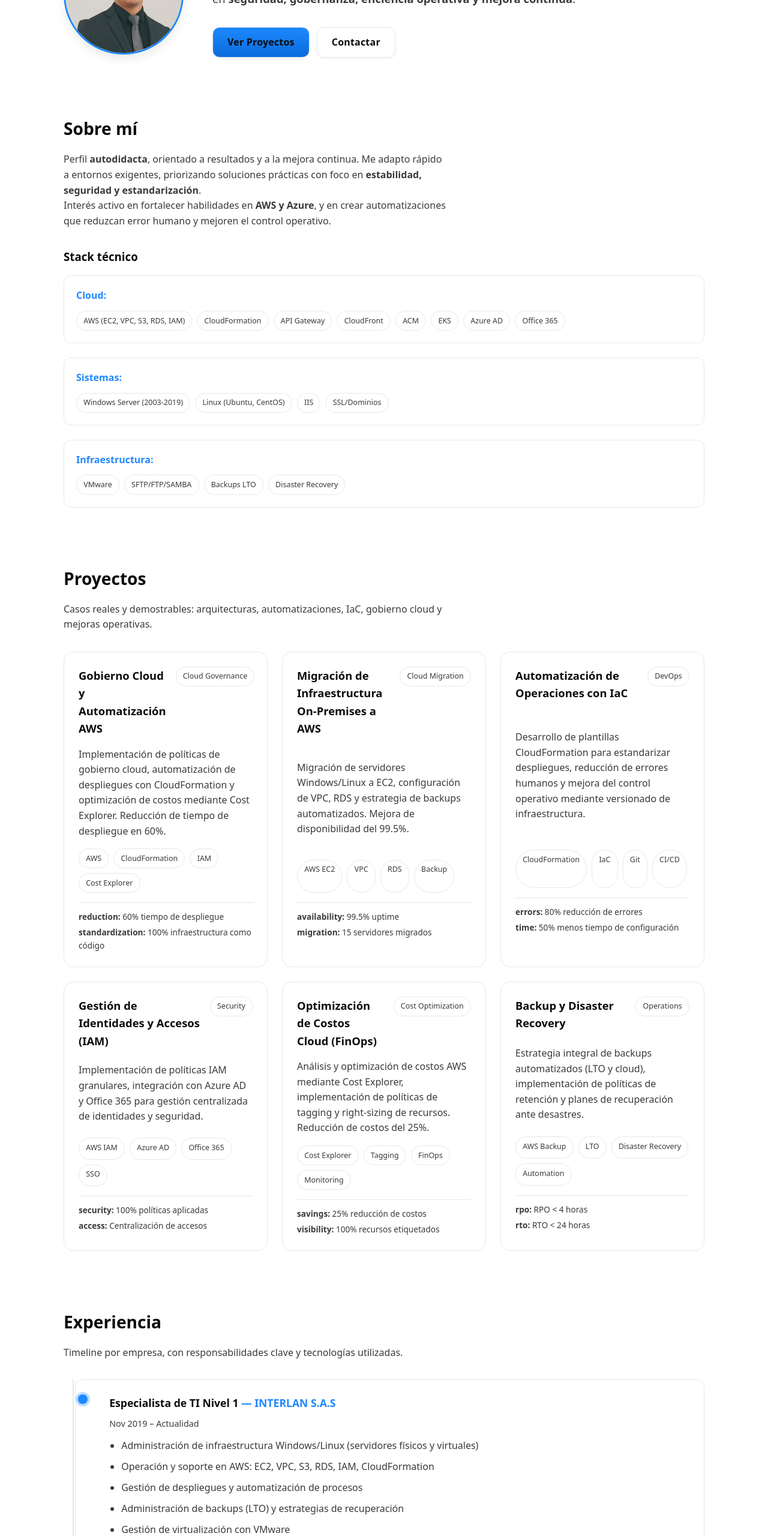
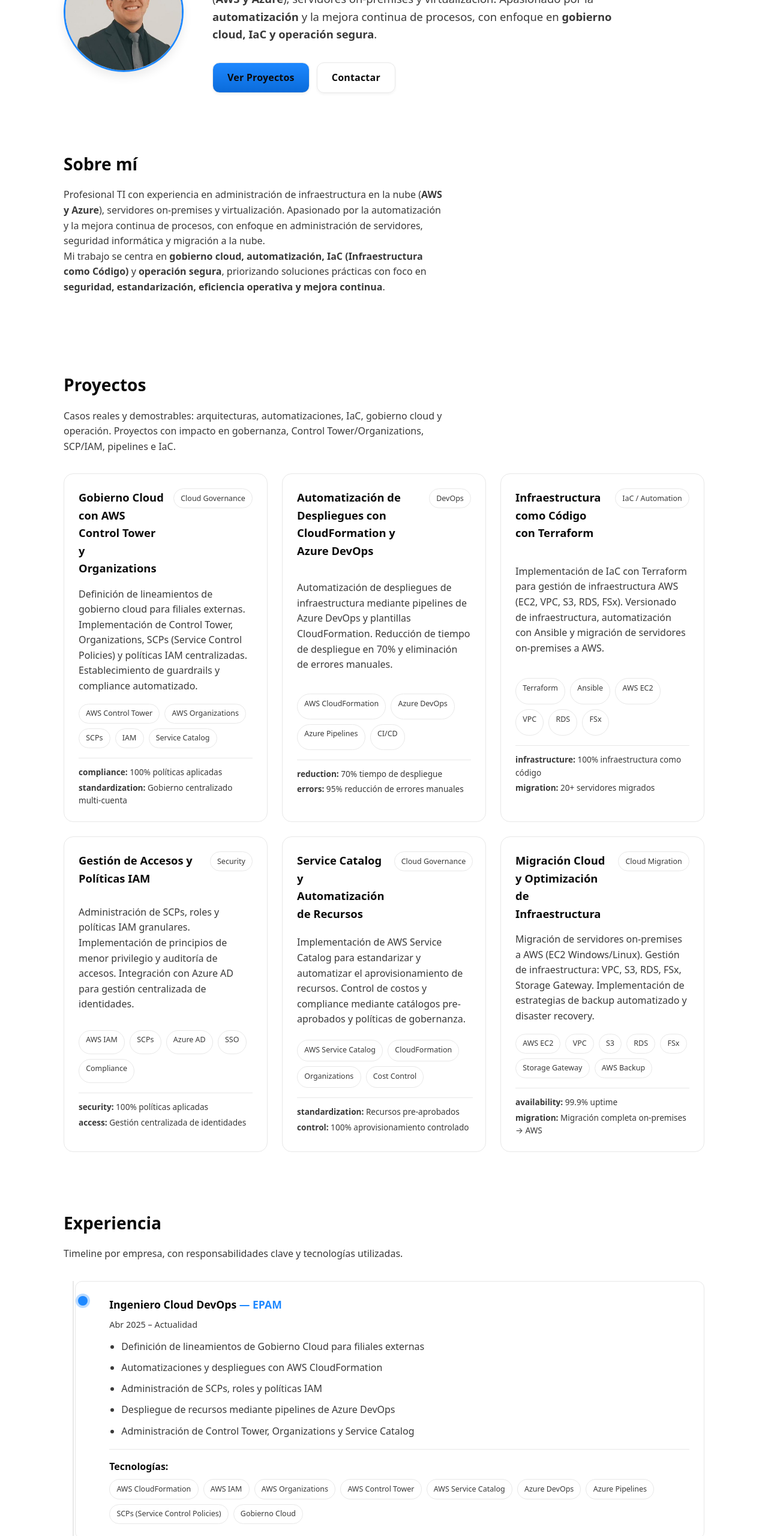
Before and after one commit to Dagnover/portfolio, a plain HTML site: page index.html in a window 1280 px wide. Shown: the part 240-2800 px from the top of the page at 60% size. Drawn offline with Linux system fonts and the light colour scheme.

Commit message:
version 3 del portfolio

```diff
--- a/index.html
+++ b/index.html
@@ -3,9 +3,9 @@
 <head>
     <meta charset="UTF-8">
     <meta name="viewport" content="width=device-width, initial-scale=1.0">
-    <meta name="description" content="Portafolio de Cristian Machado - Especialista Cloud & SysAdmin / DevOps con experiencia en AWS, Azure, automatización e infraestructura">
+    <meta name="description" content="Portafolio de Cristian Machado - Ingeniero Cloud DevOps / SysOps con experiencia en AWS, Azure, automatización, IaC y gobierno cloud">
     <link rel="stylesheet" href="css/styles.css">
-    <title>Cristian Machado | Cloud & SysAdmin / DevOps</title>
+    <title>Cristian Machado | Cloud DevOps / SysOps</title>
 </head>
 <body>
     <!-- Skip link para accesibilidad -->
@@ -26,7 +26,8 @@
                 <li><a href="#sobre-mi">Sobre mí</a></li>
                 <li><a href="#proyectos">Proyectos</a></li>
                 <li><a href="#experiencia">Experiencia</a></li>
-                <li><a href="#formacion">Formación</a></li>
+                <li><a href="#formacion">Educación</a></li>
+                <li><a href="#habilidades">Habilidades</a></li>
                 <li><a href="#vision">Visión</a></li>
                 <li><a href="#contacto">Contacto</a></li>
             </ul>
@@ -42,10 +43,11 @@
                         <img src="assets/img/profile.jpg" alt="Cristian Machado" class="profile-image">
                     </div>
                     <div class="hero-text">
-                        <h1>Cloud & SysAdmin / DevOps</h1>
+                        <h1>Cloud DevOps / SysOps</h1>
                         <p class="lead">
-                            Especialista en infraestructura cloud, automatización y operaciones.
-                            Enfoque en <strong>seguridad, gobernanza, eficiencia operativa y mejora continua</strong>.
+                            Profesional TI con experiencia en administración de infraestructura en la nube (<strong>AWS y Azure</strong>),
+                            servidores on-premises y virtualización. Apasionado por la <strong>automatización</strong> y la mejora continua
+                            de procesos, con enfoque en <strong>gobierno cloud, IaC y operación segura</strong>.
                         </p>
                         <div class="hero-cta">
                             <a href="#proyectos" class="btn">Ver Proyectos</a>
@@ -62,53 +64,15 @@
                 <h2>Sobre mí</h2>
                 <div class="section-intro">
                     <p>
-                        Perfil <strong>autodidacta</strong>, orientado a resultados y a la mejora continua.
-                        Me adapto rápido a entornos exigentes, priorizando soluciones prácticas con foco en
-                        <strong>estabilidad, seguridad y estandarización</strong>.
+                        Profesional TI con experiencia en administración de infraestructura en la nube (<strong>AWS y Azure</strong>),
+                        servidores on-premises y virtualización. Apasionado por la automatización y la mejora continua de procesos,
+                        con enfoque en administración de servidores, seguridad informática y migración a la nube.
                     </p>
                     <p>
-                        Interés activo en fortalecer habilidades en <strong>AWS y Azure</strong>, y en crear
-                        automatizaciones que reduzcan error humano y mejoren el control operativo.
+                        Mi trabajo se centra en <strong>gobierno cloud, automatización, IaC (Infraestructura como Código)</strong>
+                        y <strong>operación segura</strong>, priorizando soluciones prácticas con foco en
+                        <strong>seguridad, estandarización, eficiencia operativa y mejora continua</strong>.
                     </p>
-                </div>
-
-                <div class="stack-l" style="margin-top: 2rem;">
-                    <div>
-                        <h3>Stack técnico</h3>
-                        <div class="tech-grid">
-                            <div class="tech-category">
-                                <strong>Cloud:</strong>
-                                <div class="tags">
-                                    <span class="tag">AWS (EC2, VPC, S3, RDS, IAM)</span>
-                                    <span class="tag">CloudFormation</span>
-                                    <span class="tag">API Gateway</span>
-                                    <span class="tag">CloudFront</span>
-                                    <span class="tag">ACM</span>
-                                    <span class="tag">EKS</span>
-                                    <span class="tag">Azure AD</span>
-                                    <span class="tag">Office 365</span>
-                                </div>
-                            </div>
-                            <div class="tech-category">
-                                <strong>Sistemas:</strong>
-                                <div class="tags">
-                                    <span class="tag">Windows Server (2003-2019)</span>
-                                    <span class="tag">Linux (Ubuntu, CentOS)</span>
-                                    <span class="tag">IIS</span>
-                                    <span class="tag">SSL/Dominios</span>
-                                </div>
-                            </div>
-                            <div class="tech-category">
-                                <strong>Infraestructura:</strong>
-                                <div class="tags">
-                                    <span class="tag">VMware</span>
-                                    <span class="tag">SFTP/FTP/SAMBA</span>
-                                    <span class="tag">Backups LTO</span>
-                                    <span class="tag">Disaster Recovery</span>
-                                </div>
-                            </div>
-                        </div>
-                    </div>
                 </div>
             </div>
         </section>
@@ -118,7 +82,8 @@
             <div class="container">
                 <h2>Proyectos</h2>
                 <p class="section-intro">
-                    Casos reales y demostrables: arquitecturas, automatizaciones, IaC, gobierno cloud y mejoras operativas.
+                    Casos reales y demostrables: arquitecturas, automatizaciones, IaC, gobierno cloud y operación.
+                    Proyectos con impacto en gobernanza, Control Tower/Organizations, SCP/IAM, pipelines e IaC.
                 </p>
                 <div class="grid" id="projects-container">
                     <!-- Renderizado dinámicamente por main.js -->
@@ -142,11 +107,24 @@
         <!-- Formación -->
         <section id="formacion" class="section">
             <div class="container">
-                <h2>Cursos y formación</h2>
+                <h2>Educación y certificaciones</h2>
                 <p class="section-intro">
-                    Certificaciones y cursos en AWS, Azure, y estudios técnicos.
+                    Estudios y certificaciones relevantes en cloud, sistemas y redes.
                 </p>
                 <div id="education-container">
+                    <!-- Renderizado dinámicamente por main.js -->
+                </div>
+            </div>
+        </section>
+
+        <!-- Habilidades -->
+        <section id="habilidades" class="section">
+            <div class="container">
+                <h2>Habilidades técnicas</h2>
+                <p class="section-intro">
+                    Stack técnico resumido y priorizado por valor de negocio.
+                </p>
+                <div class="tech-grid" id="skills-container">
                     <!-- Renderizado dinámicamente por main.js -->
                 </div>
             </div>
@@ -162,7 +140,7 @@
                     </p>
                     <ul>
                         <li><strong>Arquitectura Cloud:</strong> Especialización en diseño de arquitecturas cloud escalables, seguras y cost-optimized en AWS y Azure.</li>
-                        <li><strong>Gobierno Cloud:</strong> Liderar iniciativas de gobierno cloud, políticas de seguridad, compliance y mejores prácticas.</li>
+                        <li><strong>Gobierno Cloud:</strong> Liderar iniciativas de gobierno cloud, políticas de seguridad, compliance y mejores prácticas. Profundizar en Control Tower, Organizations y Service Catalog.</li>
                         <li><strong>Automatización:</strong> Profundizar en IaC (Terraform, CloudFormation), CI/CD pipelines y automatización completa de operaciones.</li>
                         <li><strong>Liderazgo técnico:</strong> Contribuir como arquitecto cloud senior, mentoría y transferencia de conocimiento.</li>
                         <li><strong>FinOps:</strong> Especialización en optimización de costos cloud y gestión financiera de infraestructura.</li>
@@ -180,7 +158,7 @@
                 </p>
                 <div class="contact-grid">
                     <div class="contact-info">
-                        <p>Estoy disponible para oportunidades profesionales, colaboraciones y proyectos relacionados con cloud, DevOps e infraestructura.</p>
+                        <p>Estoy disponible para oportunidades profesionales, colaboraciones y proyectos relacionados con cloud, DevOps, SysOps e infraestructura.</p>
                         <div class="social">
                             <a href="https://linkedin.com/in/cristianmachado" target="_blank" rel="noopener noreferrer" aria-label="LinkedIn">
                                 <span class="icon">LinkedIn</span>
@@ -209,6 +187,7 @@
     <script src="js/data/projects.js"></script>
     <script src="js/data/experience.js"></script>
     <script src="js/data/education.js"></script>
+    <script src="js/data/skills.js"></script>
     <script src="js/main.js"></script>
 </body>
 </html>
--- a/js/data/education.js
+++ b/js/data/education.js
@@ -2,7 +2,7 @@
 window.education = [
   {
     id: 1,
-    title: "Tecnólogo en Desarrollo de Aplicaciones",
+    title: "Tecnólogo en Desarrollo de Aplicaciones SAS",
     institution: "ITM (Instituto Tecnológico Metropolitano)",
     status: "En curso",
     year: "Actualidad",
@@ -18,38 +18,34 @@ window.education = [
   },
   {
     id: 3,
-    title: "Cisco CCNA 1 y 2",
-    institution: "CESDE",
+    title: "AWS Cloud Practitioner",
+    institution: "AWS Training & Certification",
     status: "Completado",
-    year: "2019",
-    type: "Certificación"
+    year: "2024",
+    type: "Certificación Cloud"
   },
   {
     id: 4,
-    title: "Azure AZ-900: Microsoft Azure Fundamentals",
-    status: "Completado",
-    year: "2021",
-    type: "Certificación Cloud"
-  },
-  {
-    id: 5,
-    title: "Azure AZ-104: Microsoft Azure Administrator",
-    status: "Completado",
-    year: "2021",
-    type: "Certificación Cloud"
-  },
-  {
-    id: 6,
     title: "AWS Solutions Architect",
+    institution: "Netec",
     status: "Completado",
     year: "2022",
     type: "Curso Cloud"
   },
   {
-    id: 7,
-    title: "AWS Cloud Practitioner",
+    id: 5,
+    title: "Azure AZ-900 / AZ-104",
+    institution: "Intelligent Training",
     status: "Completado",
-    year: "2022",
+    year: "2021",
     type: "Curso Cloud"
+  },
+  {
+    id: 6,
+    title: "Cisco CCNA 1 y CCNA 2",
+    institution: "CESDE",
+    status: "Completado",
+    year: "2019",
+    type: "Certificación"
   }
 ];
--- a/js/data/experience.js
+++ b/js/data/experience.js
@@ -2,49 +2,83 @@
 window.experience = [
   {
     id: 1,
+    company: "EPAM",
+    position: "Ingeniero Cloud DevOps",
+    period: "Abr 2025 – Actualidad",
+    responsibilities: [
+      "Definición de lineamientos de Gobierno Cloud para filiales externas",
+      "Automatizaciones y despliegues con AWS CloudFormation",
+      "Administración de SCPs, roles y políticas IAM",
+      "Despliegue de recursos mediante pipelines de Azure DevOps",
+      "Administración de Control Tower, Organizations y Service Catalog"
+    ],
+    technologies: [
+      "AWS CloudFormation",
+      "AWS IAM",
+      "AWS Organizations",
+      "AWS Control Tower",
+      "AWS Service Catalog",
+      "Azure DevOps",
+      "Azure Pipelines",
+      "SCPs (Service Control Policies)",
+      "Gobierno Cloud"
+    ]
+  },
+  {
+    id: 2,
+    company: "AXITY",
+    position: "Consultor Cloud SysOps",
+    period: "Ene 2024 – Abr 2025",
+    responsibilities: [
+      "Administración de instancias EC2 Windows y Linux",
+      "Gestión y despliegue de infraestructura en AWS: VPC, S3, RDS, FSx, IAM, Organizations, Storage Gateway, CloudFormation, AWS Backup",
+      "Implementación de IaC con Terraform",
+      "Migración de servidores on-premises → AWS",
+      "Automatización con Terraform y Ansible"
+    ],
+    technologies: [
+      "AWS EC2",
+      "AWS VPC",
+      "AWS S3",
+      "AWS RDS",
+      "AWS FSx",
+      "AWS IAM",
+      "AWS Organizations",
+      "AWS Storage Gateway",
+      "AWS CloudFormation",
+      "AWS Backup",
+      "Terraform",
+      "Ansible",
+      "Linux",
+      "Windows Server"
+    ]
+  },
+  {
+    id: 3,
     company: "INTERLAN S.A.S",
     position: "Especialista de TI Nivel 1",
-    period: "Nov 2019 – Actualidad",
+    period: "Nov 2019 – Ene 2024",
     responsibilities: [
-      "Administración de infraestructura Windows/Linux (servidores físicos y virtuales)",
-      "Operación y soporte en AWS: EC2, VPC, S3, RDS, IAM, CloudFormation",
-      "Gestión de despliegues y automatización de procesos",
-      "Administración de backups (LTO) y estrategias de recuperación",
-      "Gestión de virtualización con VMware",
-      "Administración de Office 365 y Azure Active Directory",
+      "Administración de servidores Windows y Linux on-premises",
+      "Gestión en AWS (EC2, VPC, S3, RDS) y Azure Active Directory",
+      "Administración de VMware y Office 365",
+      "Administración de backups en cintas LTO",
       "Soporte técnico nivel 1 y resolución de incidencias",
       "Mantenimiento preventivo y correctivo de infraestructura"
     ],
     technologies: [
-      "AWS (EC2, VPC, S3, RDS, IAM, CloudFormation, API Gateway, CloudFront, ACM, Backup, Cost Explorer, EKS)",
+      "AWS EC2",
+      "AWS VPC",
+      "AWS S3",
+      "AWS RDS",
+      "Azure Active Directory",
+      "VMware",
+      "Office 365",
       "Windows Server (2003-2019)",
       "Linux (Ubuntu Server, CentOS)",
-      "VMware",
-      "Office 365 / Azure AD",
-      "IIS, SSL/Dominios",
-      "SFTP/FTP/SAMBA",
-      "Backups LTO"
-    ]
-  },
-  {
-    id: 2,
-    company: "IDEMIA Colombia S.A.S",
-    position: "Técnico en Mesa de Ayuda",
-    period: "Abr 2019 – Oct 2019",
-    responsibilities: [
-      "Administración de servidores on-premises",
-      "Soporte técnico a producción",
-      "Gestión de antivirus y seguridad",
-      "Mantenimiento de inventarios de hardware y software",
-      "Implementación de soluciones técnicas",
-      "Resolución de tickets de soporte"
-    ],
-    technologies: [
-      "Windows Server",
-      "Linux",
-      "Antivirus",
-      "Inventarios",
-      "Soporte técnico"
+      "Backups LTO",
+      "IIS",
+      "SSL/Dominios"
     ]
   }
 ];
--- a/js/data/projects.js
+++ b/js/data/projects.js
@@ -1,69 +1,70 @@
 // Array de proyectos - Casos reales y demostrables
+// Enfoque: gobierno cloud, automatización, IaC y operación segura
 window.projects = [
   {
     id: 1,
-    title: "Gobierno Cloud y Automatización AWS",
-    description: "Implementación de políticas de gobierno cloud, automatización de despliegues con CloudFormation y optimización de costos mediante Cost Explorer. Reducción de tiempo de despliegue en 60%.",
-    technologies: ["AWS", "CloudFormation", "IAM", "Cost Explorer"],
+    title: "Gobierno Cloud con AWS Control Tower y Organizations",
+    description: "Definición de lineamientos de gobierno cloud para filiales externas. Implementación de Control Tower, Organizations, SCPs (Service Control Policies) y políticas IAM centralizadas. Establecimiento de guardrails y compliance automatizado.",
+    technologies: ["AWS Control Tower", "AWS Organizations", "SCPs", "IAM", "Service Catalog"],
     category: "Cloud Governance",
     metrics: {
-      reduction: "60% tiempo de despliegue",
-      standardization: "100% infraestructura como código"
+      compliance: "100% políticas aplicadas",
+      standardization: "Gobierno centralizado multi-cuenta"
     }
   },
   {
     id: 2,
-    title: "Migración de Infraestructura On-Premises a AWS",
-    description: "Migración de servidores Windows/Linux a EC2, configuración de VPC, RDS y estrategia de backups automatizados. Mejora de disponibilidad del 99.5%.",
-    technologies: ["AWS EC2", "VPC", "RDS", "Backup"],
-    category: "Cloud Migration",
+    title: "Automatización de Despliegues con CloudFormation y Azure DevOps",
+    description: "Automatización de despliegues de infraestructura mediante pipelines de Azure DevOps y plantillas CloudFormation. Reducción de tiempo de despliegue en 70% y eliminación de errores manuales.",
+    technologies: ["AWS CloudFormation", "Azure DevOps", "Azure Pipelines", "CI/CD"],
+    category: "DevOps",
     metrics: {
-      availability: "99.5% uptime",
-      migration: "15 servidores migrados"
+      reduction: "70% tiempo de despliegue",
+      errors: "95% reducción de errores manuales"
     }
   },
   {
     id: 3,
-    title: "Automatización de Operaciones con IaC",
-    description: "Desarrollo de plantillas CloudFormation para estandarizar despliegues, reducción de errores humanos y mejora del control operativo mediante versionado de infraestructura.",
-    technologies: ["CloudFormation", "IaC", "Git", "CI/CD"],
-    category: "DevOps",
+    title: "Infraestructura como Código con Terraform",
+    description: "Implementación de IaC con Terraform para gestión de infraestructura AWS (EC2, VPC, S3, RDS, FSx). Versionado de infraestructura, automatización con Ansible y migración de servidores on-premises a AWS.",
+    technologies: ["Terraform", "Ansible", "AWS EC2", "VPC", "RDS", "FSx"],
+    category: "IaC / Automation",
     metrics: {
-      errors: "80% reducción de errores",
-      time: "50% menos tiempo de configuración"
+      infrastructure: "100% infraestructura como código",
+      migration: "20+ servidores migrados"
     }
   },
   {
     id: 4,
-    title: "Gestión de Identidades y Accesos (IAM)",
-    description: "Implementación de políticas IAM granulares, integración con Azure AD y Office 365 para gestión centralizada de identidades y seguridad.",
-    technologies: ["AWS IAM", "Azure AD", "Office 365", "SSO"],
+    title: "Gestión de Accesos y Políticas IAM",
+    description: "Administración de SCPs, roles y políticas IAM granulares. Implementación de principios de menor privilegio y auditoría de accesos. Integración con Azure AD para gestión centralizada de identidades.",
+    technologies: ["AWS IAM", "SCPs", "Azure AD", "SSO", "Compliance"],
     category: "Security",
     metrics: {
       security: "100% políticas aplicadas",
-      access: "Centralización de accesos"
+      access: "Gestión centralizada de identidades"
     }
   },
   {
     id: 5,
-    title: "Optimización de Costos Cloud (FinOps)",
-    description: "Análisis y optimización de costos AWS mediante Cost Explorer, implementación de políticas de tagging y right-sizing de recursos. Reducción de costos del 25%.",
-    technologies: ["Cost Explorer", "Tagging", "FinOps", "Monitoring"],
-    category: "Cost Optimization",
+    title: "Service Catalog y Automatización de Recursos",
+    description: "Implementación de AWS Service Catalog para estandarizar y automatizar el aprovisionamiento de recursos. Control de costos y compliance mediante catálogos pre-aprobados y políticas de gobernanza.",
+    technologies: ["AWS Service Catalog", "CloudFormation", "Organizations", "Cost Control"],
+    category: "Cloud Governance",
     metrics: {
-      savings: "25% reducción de costos",
-      visibility: "100% recursos etiquetados"
+      standardization: "Recursos pre-aprobados",
+      control: "100% aprovisionamiento controlado"
     }
   },
   {
     id: 6,
-    title: "Backup y Disaster Recovery",
-    description: "Estrategia integral de backups automatizados (LTO y cloud), implementación de políticas de retención y planes de recuperación ante desastres.",
-    technologies: ["AWS Backup", "LTO", "Disaster Recovery", "Automation"],
-    category: "Operations",
+    title: "Migración Cloud y Optimización de Infraestructura",
+    description: "Migración de servidores on-premises a AWS (EC2 Windows/Linux). Gestión de infraestructura: VPC, S3, RDS, FSx, Storage Gateway. Implementación de estrategias de backup automatizado y disaster recovery.",
+    technologies: ["AWS EC2", "VPC", "S3", "RDS", "FSx", "Storage Gateway", "AWS Backup"],
+    category: "Cloud Migration",
     metrics: {
-      rpo: "RPO < 4 horas",
-      rto: "RTO < 24 horas"
+      availability: "99.9% uptime",
+      migration: "Migración completa on-premises → AWS"
     }
   }
 ];
--- /dev/null
+++ b/js/data/skills.js
@@ -0,0 +1,60 @@
+// Array de habilidades técnicas organizadas por categoría
+window.skills = [
+  {
+    category: "AWS",
+    items: [
+      "EC2", "VPC", "S3", "RDS", "IAM", "CloudFormation",
+      "API Gateway", "Cost Explorer", "EKS", "CloudFront",
+      "ACM", "AWS Backup", "Service Catalog", "Control Tower",
+      "Organizations"
+    ]
+  },
+  {
+    category: "Azure",
+    items: [
+      "Azure Active Directory",
+      "Administración de servidores",
+      "Azure Repos",
+      "Azure Pipelines"
+    ]
+  },
+  {
+    category: "IaC / Automatización",
+    items: [
+      "Terraform",
+      "CloudFormation",
+      "Ansible"
+    ]
+  },
+  {
+    category: "Virtualización",
+    items: [
+      "VMware",
+      "Hyper-V"
+    ]
+  },
+  {
+    category: "Sistemas Operativos",
+    items: [
+      "Windows Server (2003–2019)",
+      "Linux (Ubuntu, CentOS, RedHat, Amazon Linux)"
+    ]
+  },
+  {
+    category: "Seguridad y Redes",
+    items: [
+      "Firewalls",
+      "VPNs",
+      "SFTP/FTP",
+      "SAMBA"
+    ]
+  },
+  {
+    category: "Aplicaciones",
+    items: [
+      "Office 365",
+      "IIS",
+      "Gestión de certificados SSL (ACM)"
+    ]
+  }
+];
--- a/js/main.js
+++ b/js/main.js
@@ -7,6 +7,7 @@ document.addEventListener('DOMContentLoaded', () => {
   renderProjects();
   renderExperience();
   renderEducation();
+  renderSkills();
 
   // Toggle móvil
   initMobileMenu();
@@ -101,6 +102,21 @@ function renderEducation() {
   `;
 }
 
+// Renderizar habilidades
+function renderSkills() {
+  const container = document.getElementById('skills-container');
+  if (!container || !window.skills) return;
+
+  container.innerHTML = window.skills.map(skill => `
+    <div class="tech-category">
+      <strong>${skill.category}:</strong>
+      <div class="tags">
+        ${skill.items.map(item => `<span class="tag">${item}</span>`).join('')}
+      </div>
+    </div>
+  `).join('');
+}
+
 // Toggle menú móvil
 function initMobileMenu() {
   const toggle = document.getElementById('nav-toggle');
```
Also changed, not shown: 3 other files. Lines whose indentation alone changed are shown as unchanged.
